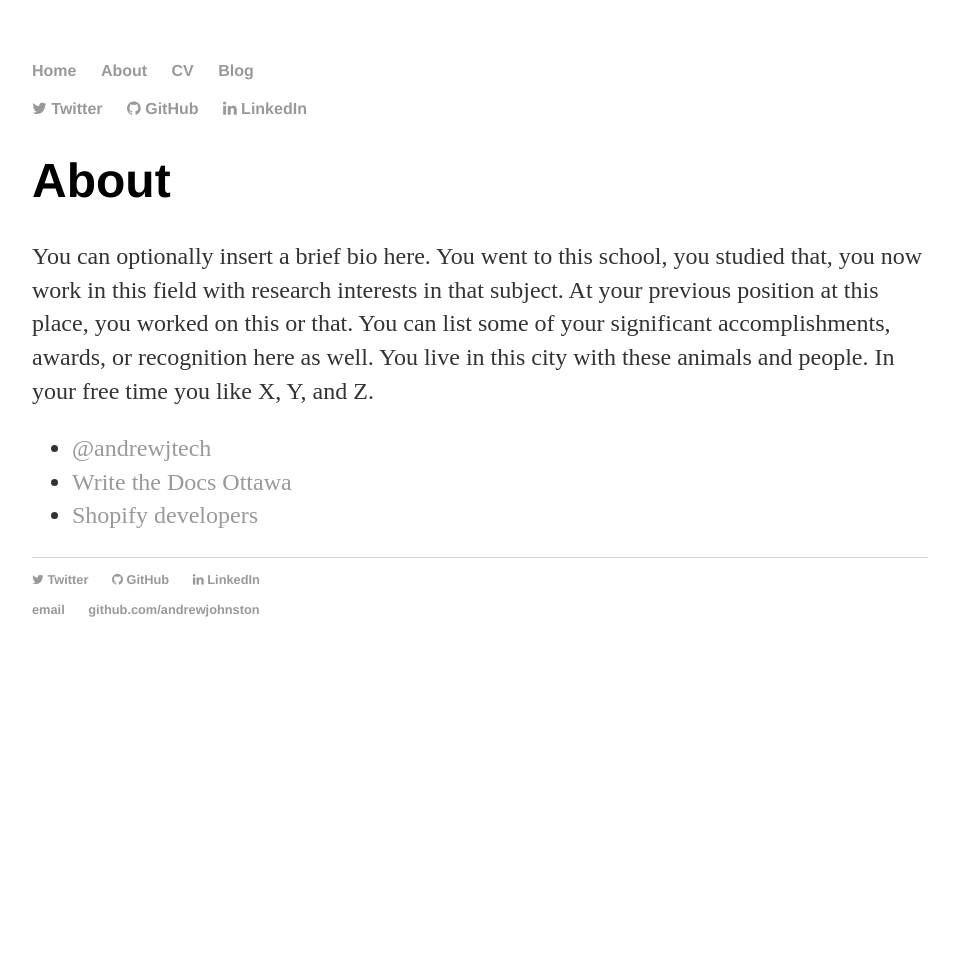
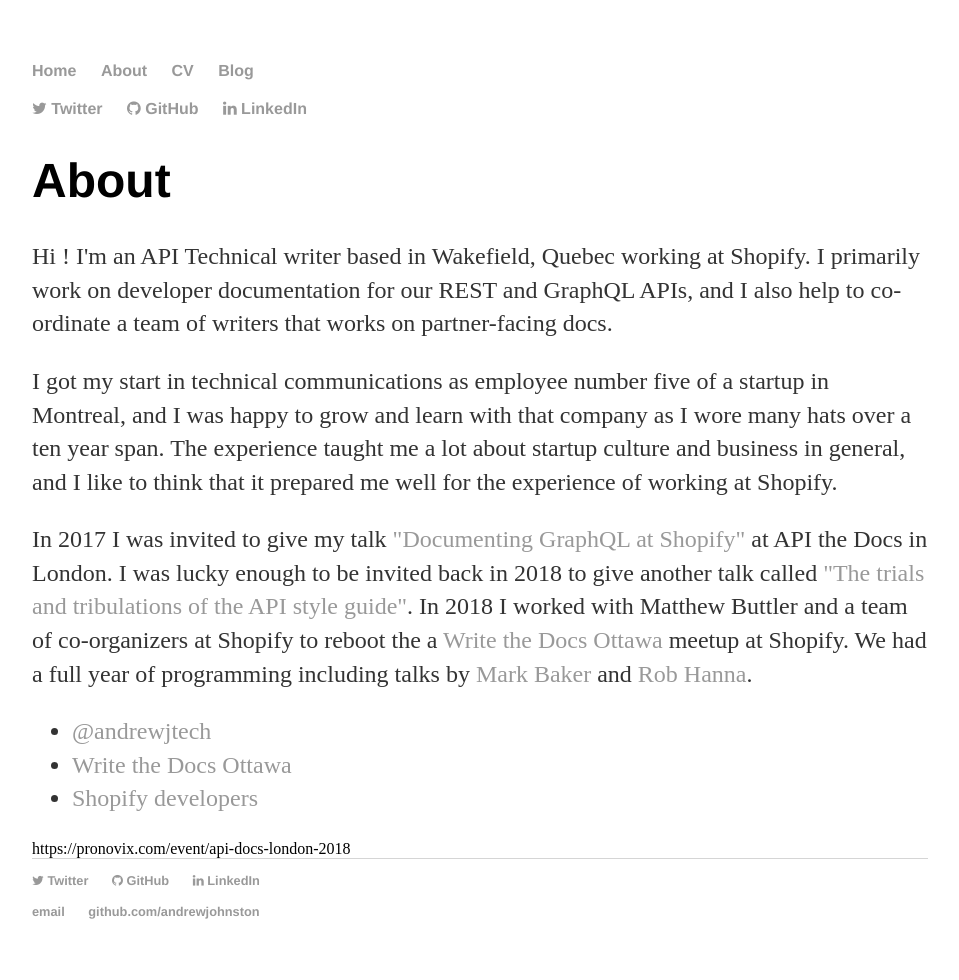
Before and after one commit to andrewjtech123/andrewjtech123.github.io, a Jekyll site: the page built from about/index.html, in a window 1280 px wide. Shown: the whole page, without its empty margins (160-1119 px from the left). Built offline with Jekyll 4.4.1, drawn with Linux system fonts in a browser that asks for light colours; nearby versions of some CDN libraries; before the commit the page ends 900 px from its top, so only the background shows below that.

Commit message:
about page

```diff
--- a/about/index.html
+++ b/about/index.html
@@ -5,7 +5,11 @@
 
 		<div class="about">
 			<h1>About</h1>
-			<p>You can optionally insert a brief bio here. You went to this school, you studied that, you now work in this field with research interests in that subject. At your previous position at this place, you worked on this or that. You can list some of your significant accomplishments, awards, or recognition here as well. You live in this city with these animals and people. In your free time you like X, Y, and Z.</p>
+			<p>Hi ! I'm an API Technical writer based in Wakefield, Quebec working at Shopify. I primarily work on developer documentation for our REST and GraphQL APIs, and I also help to co-ordinate a team of writers that works on partner-facing docs.<p>
+      <p>I got my start in technical communications as employee number five of a startup in Montreal, and I was happy to grow and learn with that company as I wore many hats over a ten year span. The experience taught me a lot about startup culture and business in general,
+        and I like to think that it prepared me well for the experience of working at Shopify.</p>
+      <p>In 2017 I was invited to give my talk <a href="https://pronovix.com/event/api-docs-london-2018">"Documenting GraphQL at Shopify"</a> at API the Docs in London. I was lucky enough to be invited back in 2018 to give another talk called <a href="https://pronovix.com/event/api-docs-london-2018">"The trials and tribulations of the API style guide"</a>.
+        In 2018 I worked with Matthew Buttler and a team of co-organizers at Shopify to reboot the a <a href="https://www.meetup.com/Write-The-Docs-YOW-Ottawa/">Write the Docs Ottawa</a> meetup at Shopify. We had a full year of programming including talks by <a href="https://everypageispageone.com/">Mark Baker</a> and <a href="https://www.linkedin.com/in/singlesourceror/?originalSubdomain=ca/">Rob Hanna</a>.</p>
 
 			<ul class="contacts">
 				<li><a href=""https://twitter.com/andrewjtech"">@andrewjtech</a></li>
@@ -13,3 +17,5 @@
 				<li><a href="https://developers.shopify.com/">Shopify developers</a></li>
 				</ul>
 		</div>
+
+https://pronovix.com/event/api-docs-london-2018
```
